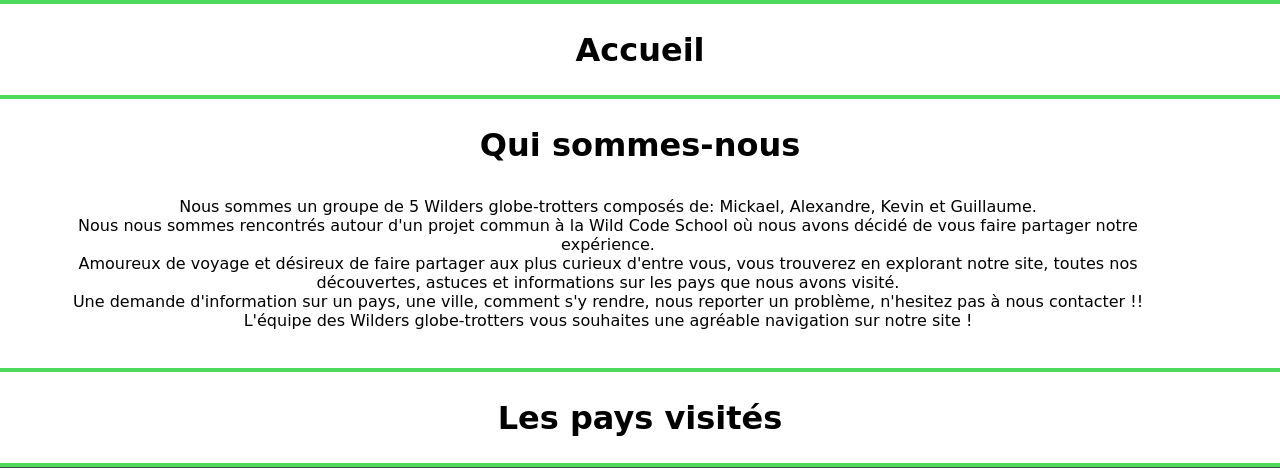
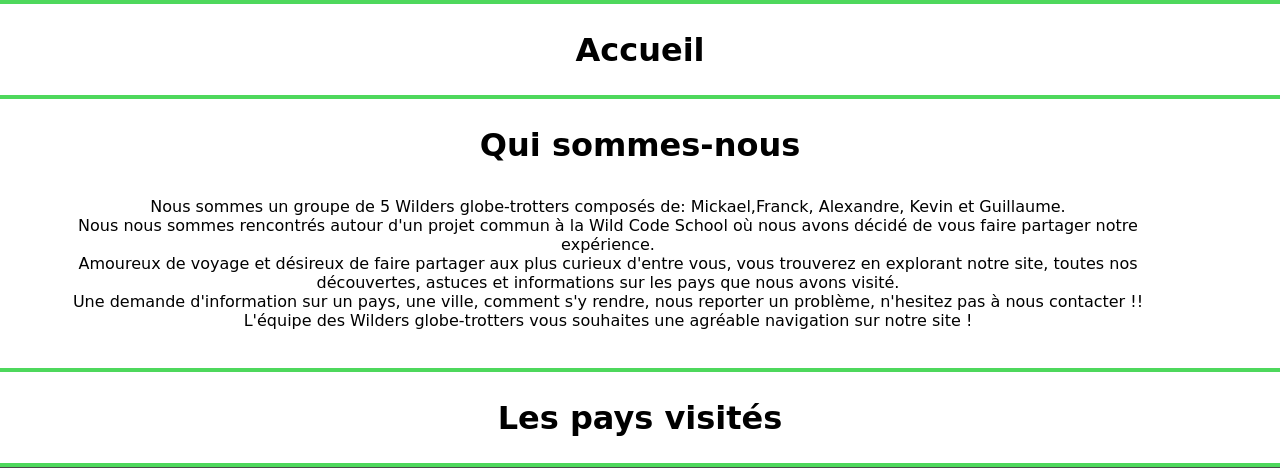
Before and after one commit to Franck1981-dev/Projet1_Wilders_Globe-trotters, a PHP site: page / in a window 1280 px wide. Shown: the part 1076-1544 px from the top of the page. Run offline with PHP 8.4, Linux system fonts and the light colour scheme; some web fonts are replaced.

Commit message:
espace sous le bouton des cards

```diff
--- a/assets/style.css
+++ b/assets/style.css
@@ -228,6 +228,7 @@ div#slider figure {
   width: 30%;
   margin: 5%;
   text-align: center;
+  padding-bottom: 2%;
 }
 #jordanie {
   background: url(https://zupimages.net/up/21/12/l5xf.jpg);
--- a/index.php
+++ b/index.php
@@ -21,7 +21,7 @@
 </section>
 <section>
     <h2 class="titre">Qui sommes-nous</h2>
-    <article class="text">Nous sommes un groupe de 5 Wilders globe-trotters composés de: Mickael, Alexandre, Kevin et Guillaume.<br>
+    <article class="text">Nous sommes un groupe de 5 Wilders globe-trotters composés de: Mickael,Franck, Alexandre, Kevin et Guillaume.<br>
         Nous nous sommes rencontrés autour d'un projet commun à la Wild Code School où nous avons décidé de vous faire partager notre expérience.<br>
         Amoureux de voyage et désireux de faire partager aux plus curieux d'entre vous, vous trouverez en explorant notre site, toutes nos découvertes,
         astuces et informations sur les pays que nous avons visité.<br>
```
